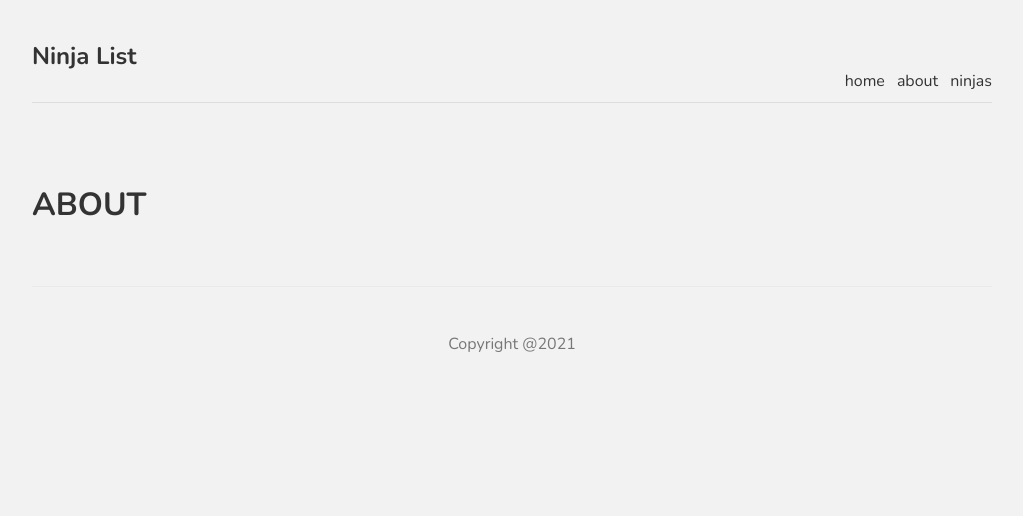
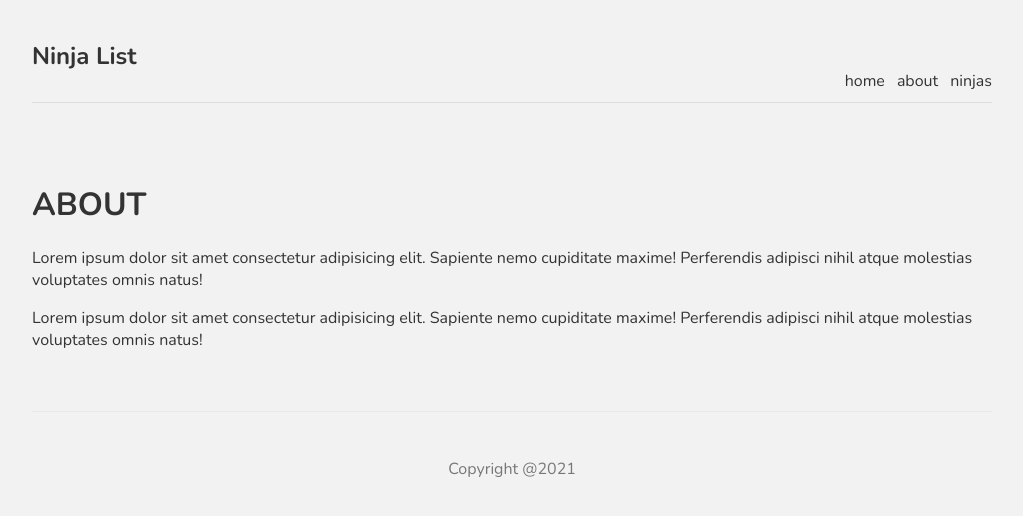
Before and after one commit to INOCcent-afk/clementia, a Next.js app: page /about in a window 1280 px wide. Shown: the top 516 px of the page, without its empty margins (128-1151 px from the left). Built offline with nearby package versions, Linux system fonts and the light colour scheme.

Commit message:
added 404 page

```diff
--- a/pages/about.tsx
+++ b/pages/about.tsx
@@ -4,6 +4,16 @@ const about = () => {
   return (
     <div>
       <h1>ABOUT</h1>
+      <p>
+        Lorem ipsum dolor sit amet consectetur adipisicing elit. Sapiente nemo
+        cupiditate maxime! Perferendis adipisci nihil atque molestias voluptates
+        omnis natus!
+      </p>
+      <p>
+        Lorem ipsum dolor sit amet consectetur adipisicing elit. Sapiente nemo
+        cupiditate maxime! Perferendis adipisci nihil atque molestias voluptates
+        omnis natus!
+      </p>
     </div>
   );
 };
--- a/styles/globals.css
+++ b/styles/globals.css
@@ -35,3 +35,10 @@ footer {
   color: #777;
   border-top: 1px solid #eaeaea;
 }
+.not-found {
+  text-align: center;
+}
+.not-found a {
+  color: #4979ff;
+  text-decoration: underline;
+}
```
Also changed, not shown: pages/404.tsx (added, +19 -0 lines).
